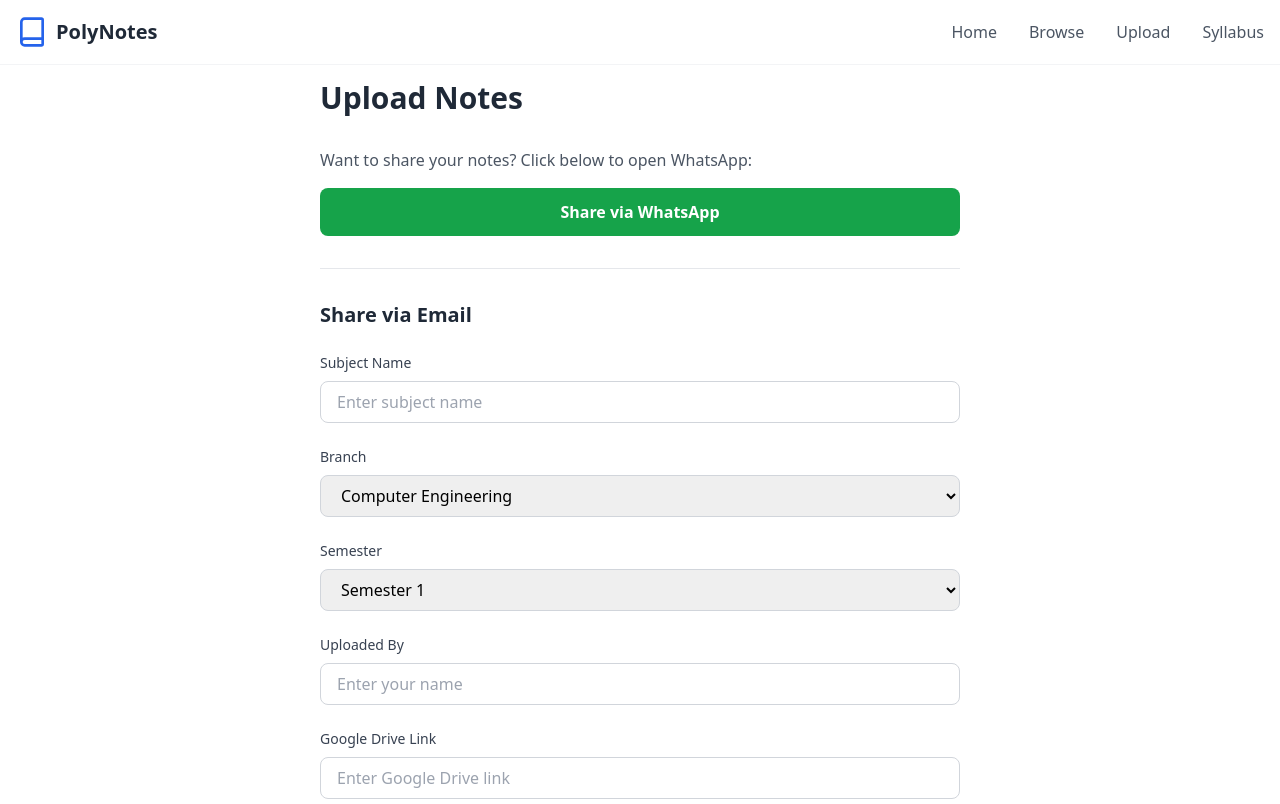
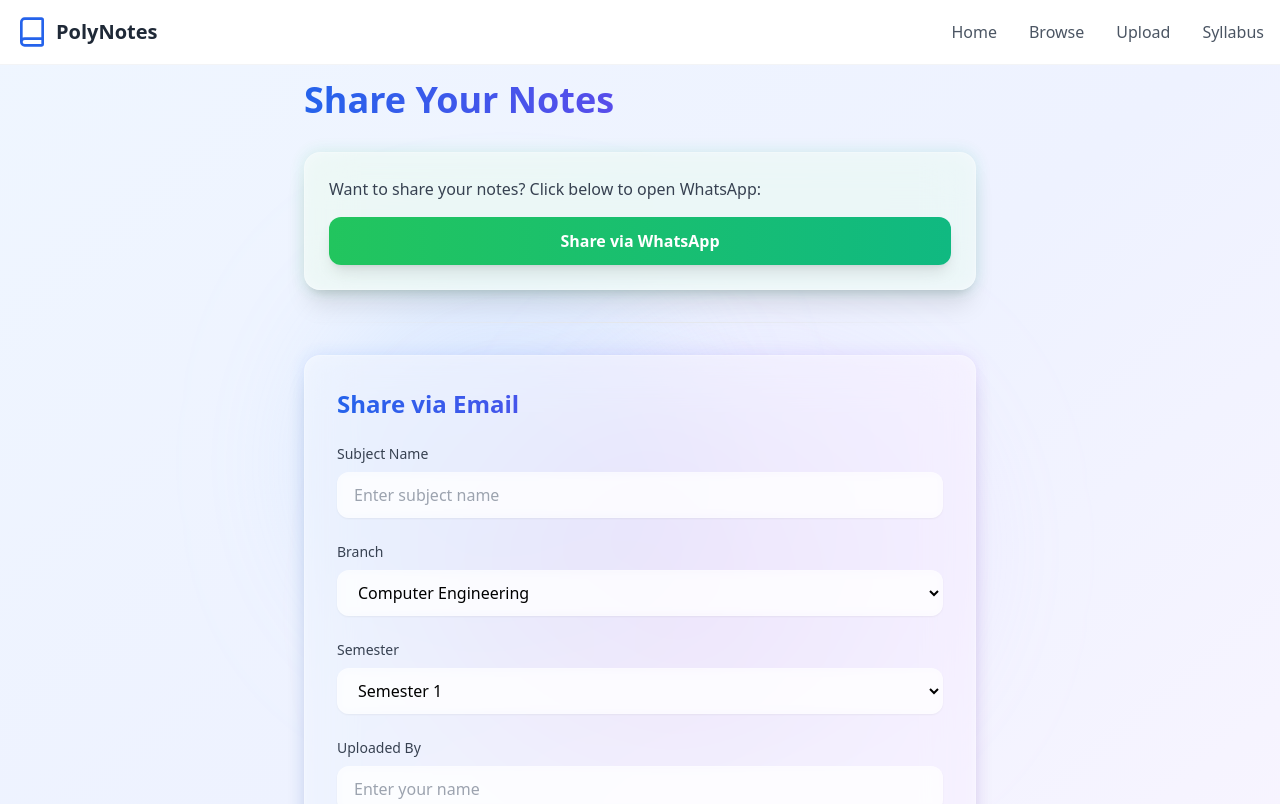
Before and after one commit to akhileshverma92/polytechnic_notes, a React (Vite) app in the folder polytechnic_notes/: page /upload in a window 1280 px wide. Shown: the top 804 px of the page. Built offline with nearby package versions, Linux system fonts and the light colour scheme.

Commit message:
Update Upload.jsx

```diff
--- a/polytechnic_notes/src/Pages/Upload.jsx
+++ b/polytechnic_notes/src/Pages/Upload.jsx
@@ -48,135 +48,153 @@ Drive Link: ${formData.driveLink}`;
   };
 
   return (
-    <div className="main mt-20">
-      <div className="max-w-2xl mx-auto px-4">
-        <h1 className="text-3xl font-bold text-gray-800 mb-8">Upload Notes</h1>
+    <div className="min-h-screen bg-gradient-to-br from-blue-50 via-indigo-50 to-purple-50 pt-20 px-6 pb-12 relative">
+      {/* Animated background elements */}
+      <div className="absolute top-0 left-0 w-full h-full overflow-hidden pointer-events-none">
+        <div className="absolute top-1/4 left-1/4 w-96 h-96 bg-blue-300 rounded-full mix-blend-multiply filter blur-3xl opacity-20 animate-blob" />
+        <div className="absolute top-1/3 right-1/4 w-96 h-96 bg-purple-300 rounded-full mix-blend-multiply filter blur-3xl opacity-20 animate-blob animation-delay-2000" />
+        <div className="absolute bottom-1/4 left-1/3 w-96 h-96 bg-pink-300 rounded-full mix-blend-multiply filter blur-3xl opacity-20 animate-blob animation-delay-4000" />
+      </div>
 
-        {/* WhatsApp Button */}
-        <div className="mb-8">
-          <p className="text-gray-600 mb-4">Want to share your notes? Click below to open WhatsApp:</p>
+      <div className="max-w-2xl mx-auto relative">
+        <h1 className="text-4xl font-bold text-transparent bg-clip-text bg-gradient-to-r from-blue-600 to-purple-600 mb-8 animate-fade-in">
+          Share Your Notes
+        </h1>
+
+        {/* WhatsApp Section */}
+        <div className="mb-8 animate-fade-in" style={{ animationDelay: "100ms" }}>
+          <div className="relative group">
+            <div className="absolute inset-0 bg-gradient-to-r from-green-500/20 to-emerald-500/20 rounded-2xl blur opacity-75" />
+            <div className="relative p-6 rounded-2xl bg-white/60 backdrop-blur-xl border border-white/20 shadow-xl">
+              <p className="text-gray-700 mb-4">Want to share your notes? Click below to open WhatsApp:</p>
               <button
                 onClick={handleWhatsAppShare}
-            className="w-full font-semibold py-3 px-6 rounded-lg bg-green-600 hover:bg-green-700 text-white transition-all duration-300"
+                className="w-full font-semibold py-3 px-6 rounded-xl bg-gradient-to-r from-green-500 to-emerald-500
+                         text-white shadow-lg hover:shadow-xl hover:scale-[1.02] active:scale-[0.98]
+                         transition-all duration-300"
               >
                 Share via WhatsApp
               </button>
             </div>
+          </div>
+        </div>
 
-        <div className="border-t border-gray-200 my-8"></div>
+        <div className="h-px bg-gradient-to-r from-transparent via-gray-200 to-transparent my-8" />
 
         {/* Email Form Section */}
-        <form onSubmit={handleEmailShare} className="space-y-6">
-          <h2 className="text-xl font-semibold text-gray-800 mb-4">Share via Email</h2>
+        <form onSubmit={handleEmailShare} className="space-y-6 animate-fade-in" style={{ animationDelay: "200ms" }}>
+          <div className="relative group">
+            <div className="absolute inset-0 bg-gradient-to-r from-blue-500/20 to-purple-500/20 rounded-2xl blur opacity-75" />
+            <div className="relative p-8 rounded-2xl bg-white/60 backdrop-blur-xl border border-white/20 shadow-xl">
+              <h2 className="text-2xl font-semibold text-transparent bg-clip-text bg-gradient-to-r from-blue-600 to-purple-600 mb-6">
+                Share via Email
+              </h2>
 
-          {/* Subject Name */}
-          <div>
-            <label htmlFor="subjectName" className="block text-sm font-medium text-gray-700 mb-2">
-              Subject Name
+              <div className="space-y-6">
+                {/* Form Fields */}
+                {[
+                  {
+                    label: "Subject Name",
+                    name: "subjectName",
+                    type: "text",
+                    placeholder: "Enter subject name"
+                  },
+                  {
+                    label: "Branch",
+                    name: "branch",
+                    type: "select",
+                    options: [
+                      "Computer",
+                      "Electronics",
+                      "Mechanical",
+                      "Civil"
+                    ].map(branch => ({ value: branch, label: `${branch} Engineering` }))
+                  },
+                  {
+                    label: "Semester",
+                    name: "semester",
+                    type: "select",
+                    options: Array.from({ length: 8 }, (_, i) => ({
+                      value: String(i + 1),
+                      label: `Semester ${i + 1}`
+                    }))
+                  },
+                  {
+                    label: "Uploaded By",
+                    name: "uploadedBy",
+                    type: "text",
+                    placeholder: "Enter your name"
+                  },
+                  {
+                    label: "Google Drive Link",
+                    name: "driveLink",
+                    type: "url",
+                    placeholder: "Enter Google Drive link"
+                  }
+                ].map((field) => (
+                  <div key={field.name}>
+                    <label htmlFor={field.name} className="block text-sm font-medium text-gray-700 mb-2">
+                      {field.label}
                     </label>
-            <input
-              type="text"
-              id="subjectName"
-              name="subjectName"
-              value={formData.subjectName}
+                    {field.type === "select" ? (
+                      <select
+                        id={field.name}
+                        name={field.name}
+                        value={formData[field.name]}
                         onChange={handleChange}
                         required
-              className="w-full px-4 py-2 rounded-lg border border-gray-300 focus:ring-2 focus:ring-blue-500"
-              placeholder="Enter subject name"
-            />
-          </div>
-
-          {/* Branch Selection */}
-          <div>
-            <label htmlFor="branch" className="block text-sm font-medium text-gray-700 mb-2">
-              Branch
-            </label>
-            <select
-              id="branch"
-              name="branch"
-              value={formData.branch}
-              onChange={handleChange}
-              required
-              className="w-full px-4 py-2 rounded-lg border border-gray-300 focus:ring-2 focus:ring-blue-500"
+                        className="w-full px-4 py-2.5 rounded-xl bg-white/50 backdrop-blur-sm border border-white/20
+                                 shadow-sm focus:ring-2 focus:ring-blue-400 focus:border-transparent
+                                 hover:bg-white/70 transition-all duration-300"
                       >
-              <option value="Computer">Computer Engineering</option>
-              <option value="Electronics">Electronics Engineering</option>
-              <option value="Mechanical">Mechanical Engineering</option>
-              <option value="Civil">Civil Engineering</option>
-            </select>
-          </div>
-
-          {/* Semester Selection */}
-          <div>
-            <label htmlFor="semester" className="block text-sm font-medium text-gray-700 mb-2">
-              Semester
-            </label>
-            <select
-              id="semester"
-              name="semester"
-              value={formData.semester}
-              onChange={handleChange}
-              required
-              className="w-full px-4 py-2 rounded-lg border border-gray-300 focus:ring-2 focus:ring-blue-500"
-            >
-              {[1, 2, 3, 4, 5, 6, 7, 8].map((sem) => (
-                <option key={sem} value={sem}>
-                  Semester {sem}
+                        {field.options.map((option) => (
+                          <option key={option.value} value={option.value}>
+                            {option.label}
                           </option>
                         ))}
                       </select>
-          </div>
-
-          {/* Uploaded By */}
-          <div>
-            <label htmlFor="uploadedBy" className="block text-sm font-medium text-gray-700 mb-2">
-              Uploaded By
-            </label>
+                    ) : (
                       <input
-              type="text"
-              id="uploadedBy"
-              name="uploadedBy"
-              value={formData.uploadedBy}
+                        type={field.type}
+                        id={field.name}
+                        name={field.name}
+                        value={formData[field.name]}
                         onChange={handleChange}
                         required
-              className="w-full px-4 py-2 rounded-lg border border-gray-300 focus:ring-2 focus:ring-blue-500"
-              placeholder="Enter your name"
+                        className="w-full px-4 py-2.5 rounded-xl bg-white/50 backdrop-blur-sm border border-white/20
+                                 shadow-sm focus:ring-2 focus:ring-blue-400 focus:border-transparent
+                                 hover:bg-white/70 transition-all duration-300"
+                        placeholder={field.placeholder}
                       />
+                    )}
                   </div>
+                ))}
 
-          {/* Drive Link */}
-          <div>
-            <label htmlFor="driveLink" className="block text-sm font-medium text-gray-700 mb-2">
-              Google Drive Link
-            </label>
-            <input
-              type="url"
-              id="driveLink"
-              name="driveLink"
-              value={formData.driveLink}
-              onChange={handleChange}
-              required
-              className="w-full px-4 py-2 rounded-lg border border-gray-300 focus:ring-2 focus:ring-blue-500"
-              placeholder="Enter Google Drive link"
-            />
-          </div>
-
-          {/* Submit Button */}
                 <button
                   type="submit"
                   disabled={isSubmitting}
-            className="w-full font-semibold py-3 px-6 rounded-lg bg-blue-600 hover:bg-blue-700 text-white transition-all duration-300 disabled:opacity-50"
+                  className="w-full font-semibold py-3 px-6 rounded-xl bg-gradient-to-r from-blue-500 to-purple-500
+                           text-white shadow-lg hover:shadow-xl hover:scale-[1.02] active:scale-[0.98]
+                           transition-all duration-300 disabled:opacity-50"
                 >
                   {isSubmitting ? 'Opening email...' : 'Share via Email'}
                 </button>
+              </div>
+            </div>
+          </div>
+        </form>
 
         {/* Status Message */}
         {message && (
-            <div className="mt-4 p-4 bg-green-100 text-green-700 rounded-lg text-center">
+          <div className="mt-6 animate-fade-in">
+            <div className="relative">
+              <div className="absolute inset-0 bg-green-500/20 rounded-xl blur" />
+              <div className="relative p-4 bg-white/60 backdrop-blur-xl border border-white/20 rounded-xl text-green-700 text-center">
                 {message}
               </div>
+            </div>
+          </div>
         )}
-        </form>
       </div>
     </div>
   );
```
Lines whose indentation alone changed are shown as unchanged.
